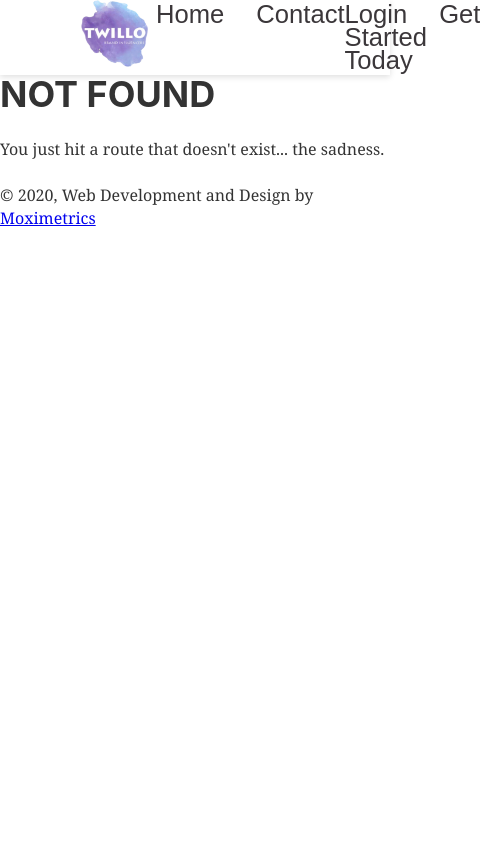
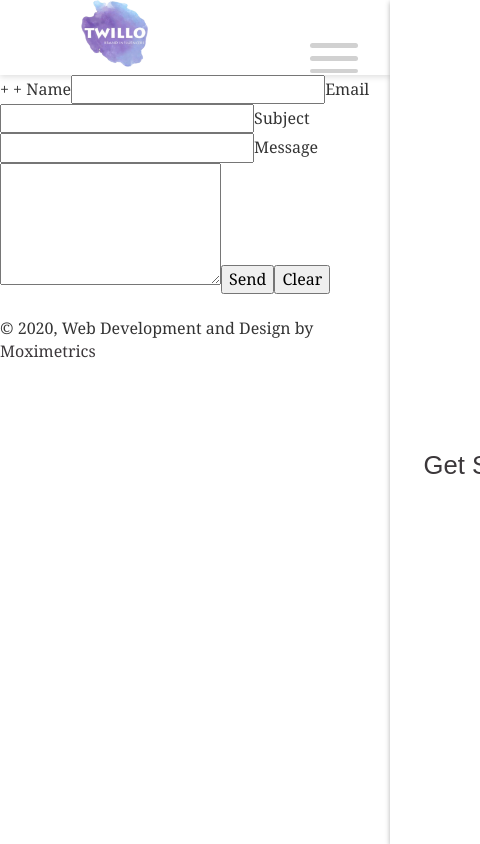
Before and after one commit to Tyler-Hervey/TBI, a Gatsby site: page /contact in a window 390 px wide. Before the commit this address had no page. Shown: the whole page, 480 px wide, since content can reach past the window. Built offline with nearby package versions, Linux system fonts and the light colour scheme; Gatsby itself is replaced by a stand-in of ours.

Commit message:
basic mobile nav

```diff
--- a/src/components/Home/Header/Navbar/Navbar.js
+++ b/src/components/Home/Header/Navbar/Navbar.js
@@ -1,40 +1,54 @@
 import React, { Component } from "react"
-import { useStaticQuery, graphql } from "gatsby"
 import { Link } from "gatsby"
-import "./navbar.styles.scss"
-import Img from "gatsby-image"
+import styles from "./navbar.module.scss"
+import SiteLogo from "./SiteLogo/SiteLogo"
+import Burger from "./mobileMenu/Burger"
+import SideDrawer from "./mobileMenu/SideDrawer"
+import Backdrop from "./mobileMenu/Backdrop"
 
-const Navbar = () => {
-  const data = useStaticQuery(graphql`
-    {
-      file: file(relativePath: { eq: "tbiLogo.png" }) {
-        childImageSharp {
-          fixed(height: 75) {
-            ...GatsbyImageSharpFixed
+class Navbar extends Component {
+  state = {
+    sideDrawerOpen: false,
   }
+
+  clickHandler = () => {
+    this.setState(prevState => {
+      return { sideDrawerOpen: !prevState.sideDrawerOpen }
+    })
   }
+
+  backdropClickHandler = () => {
+    this.setState({ sideDrawerOpen: false })
   }
-    }
-  `)
-  console.log(data)
 
+  render() {
+    // let backdrop
+    // if (this.state.sideDrawerOpen) {
+    //   backdrop = <Backdrop click={this.backdropClickHandler} />
+    // }
     return (
-    <nav id="navbar">
-      <div className="logo-container">
-        <Img fixed={data.file.childImageSharp.fixed} />
+      <nav className={styles.navbar}>
+        <div className={styles.logoContainer}>
+          <SiteLogo />
         </div>
-      <div className="menu-container">
-        <div className="main-menu">
+        <div className={styles.menuContainer}>
+          <div className={styles.mainMenu}>
             <Link to="/">Home</Link>
-          <Link to="/conctact/">Contact</Link>
+            <Link to="/contact/">Contact</Link>
           </div>
-        <div className="cta-menu">
+          <div className={styles.ctaMenu}>
             <a href="/">Login</a>
-          <Link className="primaryBTN">Get Started Today</Link>
+            <Link to="/contact/" className={styles.btn}>
+              Get Started Today
+            </Link>
           </div>
         </div>
+        <Burger clickHandler={this.clickHandler} />
+        <SideDrawer show={this.state.sideDrawerOpen} />
+        {/* <Backdrop show={this.state.sideDrawerOpen} /> */}
       </nav>
     )
   }
+}
 
 export default Navbar
--- /dev/null
+++ b/src/components/Home/Header/Navbar/SiteLogo/SiteLogo.js
@@ -0,0 +1,20 @@
+import React from "react"
+import Img from "gatsby-image"
+import { graphql, useStaticQuery } from "gatsby"
+
+const SiteLogo = () => {
+  const data = useStaticQuery(graphql`
+    {
+      file: file(relativePath: { eq: "tbiLogo.png" }) {
+        childImageSharp {
+          fixed(height: 75) {
+            ...GatsbyImageSharpFixed
+          }
+        }
+      }
+    }
+  `)
+  return <Img fixed={data.file.childImageSharp.fixed} />
+}
+
+export default SiteLogo
--- /dev/null
+++ b/src/components/Home/Header/Navbar/mobileMenu/Backdrop.js
@@ -0,0 +1,8 @@
+import React from "react"
+import styles from "./backdrop.module.scss"
+
+const Backdrop = props => {
+  return <div onClick={props.click} className={styles.backdrop}></div>
+}
+
+export default Backdrop
--- /dev/null
+++ b/src/components/Home/Header/Navbar/mobileMenu/Burger.js
@@ -0,0 +1,12 @@
+import React from "react"
+import styles from "./burger.module.scss"
+
+const Burger = props => {
+  return (
+    <div onClick={props.clickHandler} className={styles.button}>
+      <div />
+    </div>
+  )
+}
+
+export default Burger
--- /dev/null
+++ b/src/components/Home/Header/Navbar/mobileMenu/SideDrawer.js
@@ -0,0 +1,22 @@
+import React from "react"
+import styles from "./SideDrawer.module.scss"
+import { Link } from "gatsby"
+
+const SideDrawer = props => {
+  let drawerClasses = styles.SideDrawer
+  if (props.show) {
+    drawerClasses = styles.open
+  }
+  return (
+    <div className={drawerClasses}>
+      <Link to="/">Home</Link>
+      <Link to="/contact/">Contact</Link>
+      <a href="/">Login</a>
+      <Link to="/contact/" className={styles.btn}>
+        Get Started Today
+      </Link>
+    </div>
+  )
+}
+
+export default SideDrawer
--- /dev/null
+++ b/src/components/Home/Header/Navbar/mobileMenu/SideDrawer.module.scss
@@ -0,0 +1,46 @@
+.SideDrawer {
+  padding-top: 10rem;
+  position: fixed;
+  display: flex;
+  flex-direction: column;
+  justify-content: flex-start;
+  align-items: center;
+  position: fixed;
+  transform: translateX(100%);
+  top: 0;
+  right: 0;
+  height: 100vh;
+  background: var(--White);
+  box-shadow: 0px 2px 5px rgba(0, 0, 0, 0.3);
+  position: fixed;
+  width: 70%;
+  max-width: 40rem;
+  z-index: 100;
+  transition: all ease 0.8s;
+}
+.linkWrapper {
+  width: 100%;
+}
+
+a {
+  margin: 2rem;
+}
+.open {
+  padding-top: 10rem;
+  position: fixed;
+  display: flex;
+  flex-direction: column;
+  justify-content: flex-start;
+  align-items: center;
+  transform: translateX(0);
+  top: 0;
+  right: 0;
+  height: 100vh;
+  background: var(--White);
+  box-shadow: 0px 2px 5px rgba(0, 0, 0, 0.3);
+  position: fixed;
+  width: 70%;
+  max-width: 40rem;
+  z-index: 100;
+  transition: all ease 0.8s;
+}
--- /dev/null
+++ b/src/components/Home/Header/Navbar/mobileMenu/backdrop.module.scss
@@ -0,0 +1,12 @@
+.backdrop {
+  position: fixed;
+  height: 100vh;
+  width: 100vh;
+  // background: rgba(#000, 0.5);
+  filter: blur(4px);
+  z-index: 100;
+  transition: all ease 0.8s;
+}
+
+.open {
+}
--- /dev/null
+++ b/src/components/Home/Header/Navbar/mobileMenu/burger.module.scss
@@ -0,0 +1,59 @@
+@media only screen and (max-width: 500px) {
+  .button {
+    position: absolute;
+    top: 5%;
+    right: 2rem;
+    display: flex;
+    flex-direction: column;
+    justify-content: space-around;
+    width: 3rem;
+    height: 2rem;
+    padding: 0;
+    background: transparent;
+    border: none;
+    cursor: pointer;
+    z-index: 500;
+
+    &:focus {
+      outline: none;
+    }
+
+    div {
+      width: 3rem;
+      height: 0.3rem;
+      background-color: #d1d1d1;
+      border-radius: 20px;
+      transition: all 0.3s linear;
+      position: relative;
+      transform-origin: 1px;
+      margin: 0;
+      padding: 0;
+    }
+    div:before {
+      content: "";
+      position: absolute;
+      top: -0.8rem;
+      width: 3rem;
+      height: 0.3rem;
+      background-color: #d1d1d1;
+      border-radius: 20px;
+      transition: all 0.3s linear;
+      transform-origin: 1px;
+      margin: 0;
+      padding: 0;
+    }
+    div:after {
+      content: "";
+      top: 0.8rem;
+      width: 3rem;
+      height: 0.3rem;
+      background-color: #d1d1d1;
+      border-radius: 20px;
+      transition: all 0.3s linear;
+      position: absolute;
+      transform-origin: 1px;
+      margin: 0;
+      padding: 0;
+    }
+  }
+}
--- /dev/null
+++ b/src/components/Home/Header/Navbar/mobileMenu/menu.js
@@ -0,0 +1,16 @@
+import React from "react"
+
+const menu = () => {
+  return (
+    <div>
+      <Link to="/">Home</Link>
+      <Link to="/contact/">Contact</Link>
+      <a href="/">Login</a>
+      <Link to="/contact/" className={styles.btn}>
+        Get Started Today
+      </Link>
+    </div>
+  )
+}
+
+export default menu
--- /dev/null
+++ b/src/components/Home/Header/Navbar/navbar.module.scss
@@ -0,0 +1,55 @@
+.navbar {
+  display: flex;
+  font-family: "Rubik", sans-serif;
+  align-items: center;
+  font-size: 1.6rem;
+  box-shadow: 0 2px 6px 0 rgba(#000, 0.13);
+  padding: 0 5rem;
+  max-height: 8rem;
+  z-index: 1000;
+
+  @media only screen and (max-device-width: 480px) {
+    padding: 0;
+  }
+}
+
+a {
+  text-decoration: none;
+  color: #3b373a;
+  &:not(:first-child) {
+    margin-left: 2rem;
+  }
+}
+
+a:visited {
+  color: #3b373a;
+}
+
+.logoContainer {
+  display: flex;
+  flex-grow: 1;
+  align-items: center;
+}
+
+.menuContainer {
+  flex-grow: 7;
+  display: flex;
+  justify-content: space-between;
+  @media only screen and (max-width: 500px) {
+    display: none;
+  }
+}
+
+.btn {
+  background-color: var(--PrimaryColor);
+  color: var(--White);
+  padding: 0.8rem 2rem;
+  border-radius: 25px;
+  font-size: 1.6rem;
+  text-align: center;
+  white-space: nowrap;
+
+  &:visited {
+    color: var(--White);
+  }
+}
--- a/src/components/Home/Header/Navbar/navbar.styles.scss
+++ /dev/null
@@ -1,30 +0,0 @@
-#navbar {
-  display: flex;
-  font-family: "Rubik", sans-serif;
-  font-size: 1.6rem;
-  align-items: center;
-  box-shadow: 0 2px 6px 0 rgba(#000, 0.13);
-  padding: 0 5rem;
-  max-height: 8rem;
-  a {
-    text-decoration: none;
-    color: #3b373a;
-    &:not(:first-child) {
-      margin-left: 2rem;
-    }
-  }
-  a:visited {
-    color: #3b373a;
-  }
-
-  .logo-container {
-    display: flex;
-    flex-grow: 1;
-    align-items: center;
-  }
-  .menu-container {
-    flex-grow: 7;
-    display: flex;
-    justify-content: space-between;
-  }
-}
--- a/src/components/Home/Hero/btn.js
+++ b/src/components/Home/Hero/btn.js
@@ -2,7 +2,7 @@ import React from "react"
 import styles from "./hero.module.scss"
 
 const btn = () => {
-  return <div className={styles.btn}>Speak with an Expert</div>
+  return <a className={styles.btn}>Speak with an Expert</a>
 }
 
 export default btn
--- a/src/components/Home/Hero/hero.module.scss
+++ b/src/components/Home/Hero/hero.module.scss
@@ -14,14 +14,18 @@
 .primaryHeading {
   color: var(--SecondaryColor);
   font-size: 3.8rem;
+  margin-bottom: 3rem;
 }
 .subHeading {
   font-size: 2rem;
   max-width: 54rem;
   line-height: 26px;
+  margin-bottom: 3rem;
 }
 
 .btn {
+  display: inline-block;
+  margin-left: 0;
   background-color: var(--PrimaryColor);
   color: var(--White);
   padding: 1.5rem 2rem;
--- /dev/null
+++ b/src/pages/contact.js
@@ -0,0 +1,38 @@
+import React from "react"
+import Layout from "../components/layout"
+
+const contact = () => {
+  return (
+    <Layout>
+      <form
+        method="post"
+        netlify-honeypot="bot-field"
+        data-netlify="true"
+        name="contact"
+      >
+        + <input type="hidden" name="bot-field" />
+        + <input type="hidden" name="form-name" value="contact" />
+        <label>
+          Name
+          <input type="text" name="name" id="name" />
+        </label>
+        <label>
+          Email
+          <input type="email" name="email" id="email" />
+        </label>
+        <label>
+          Subject
+          <input type="text" name="subject" id="subject" />
+        </label>
+        <label>
+          Message
+          <textarea name="message" id="message" rows="5" />
+        </label>
+        <button type="submit">Send</button>
+        <input type="reset" value="Clear" />
+      </form>
+    </Layout>
+  )
+}
+
+export default contact
--- a/src/pages/index.js
+++ b/src/pages/index.js
@@ -1,5 +1,4 @@
 import React from "react"
-import { Link } from "gatsby"
 import Layout from "../components/layout"
 import SEO from "../components/seo"
 import "./index.styles.css"
--- a/src/pages/index.styles.css
+++ b/src/pages/index.styles.css
@@ -2,6 +2,10 @@
 
 html {
   font-size: 62.5%;
+
+  @media only screen and (max-device-width: 480px) {
+    font-size: 50%;
+  }
 }
 
 body {
```
Also changed, not shown: src/components/Home/Header/Navbar/SiteLogo/SiteLogo.scss (added), src/components/Home/Header/Navbar/mobileMenu/menu.module.scss (added). Lines whose indentation alone changed are shown as unchanged.
